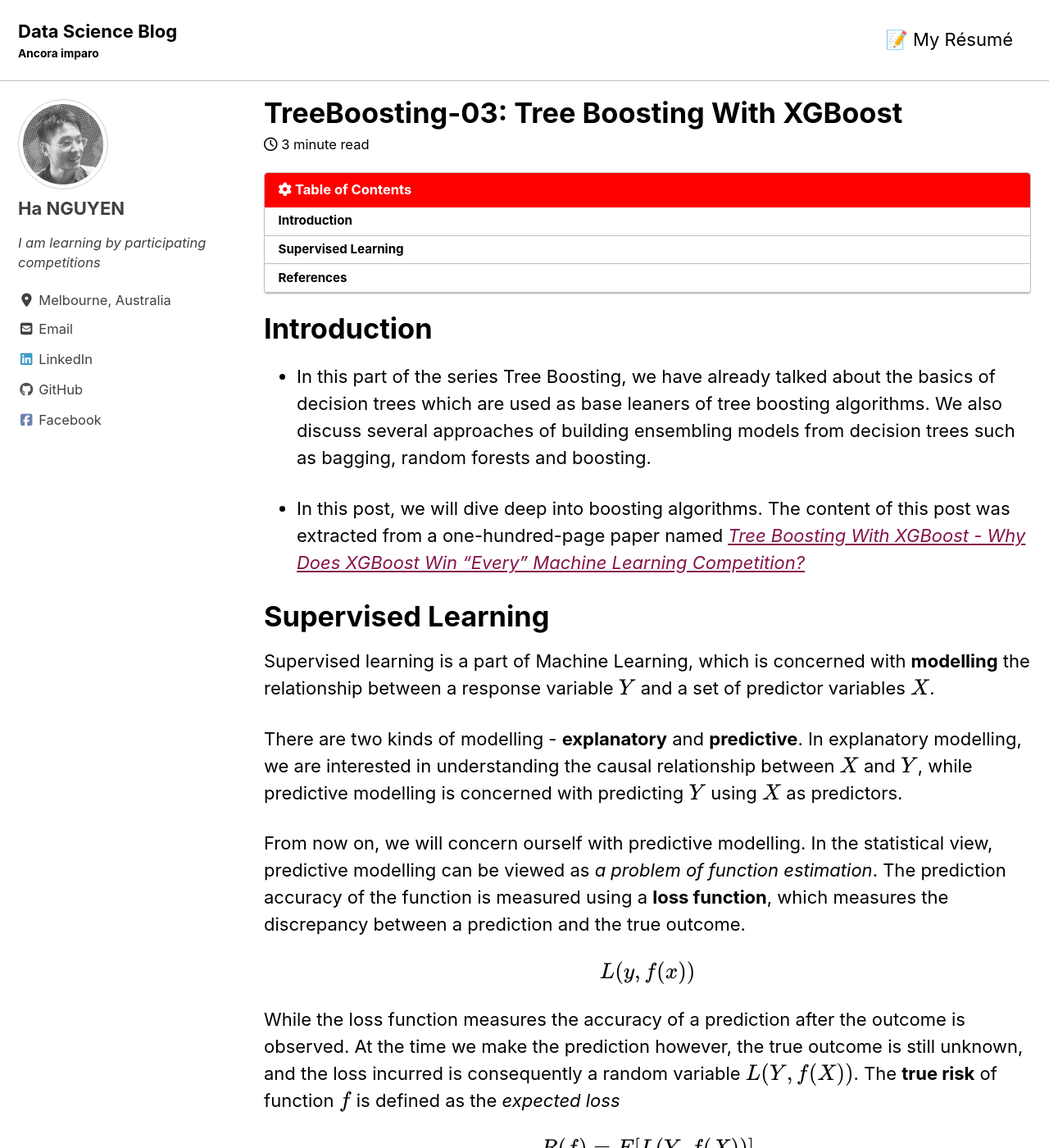
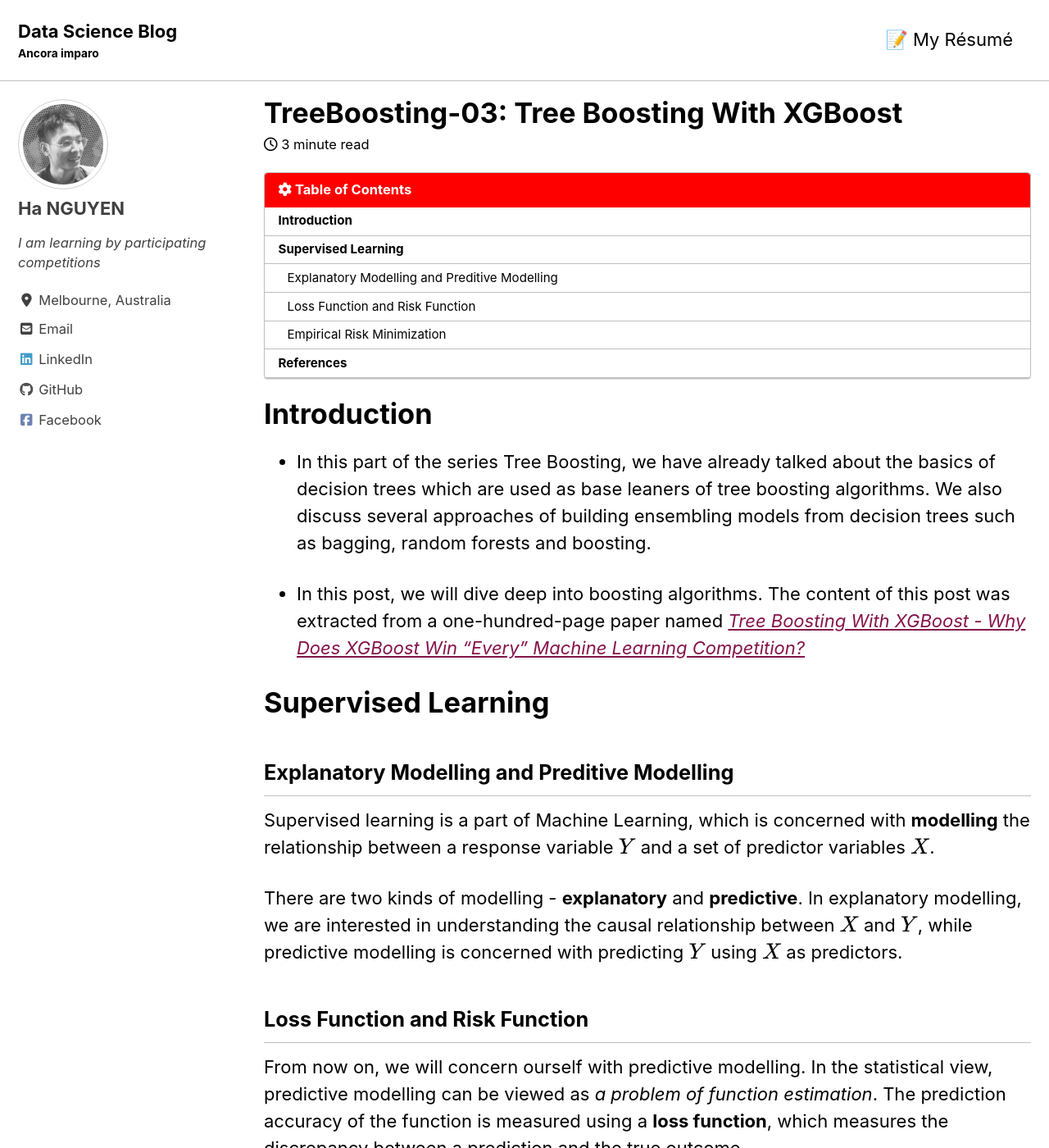
Before and after one commit to datasciblog/datasciblog.github.io, a Jekyll site: the page built from _posts/2020-02-26-tree-boosting-03.md, in a window 1280 px wide and 1400 px high. Shown: the whole window at 82% size. Built offline with Jekyll 4.4.1, drawn with Linux system fonts in a browser that asks for light colours; cached includes are drawn as plain includes; nearby versions of some CDN libraries; formulas are drawn with MathJax 3; some of the changed text lies outside the part shown.

Commit message:
Update 2020-02-26-tree-boosting-03.md

```diff
--- a/_posts/2020-02-26-tree-boosting-03.md
+++ b/_posts/2020-02-26-tree-boosting-03.md
@@ -26,10 +26,13 @@ toc_icon: "cog"
 
 # Supervised Learning
 
+## Explanatory Modelling and Preditive Modelling
+
 Supervised learning is a part of Machine Learning, which is concerned with **modelling** the relationship between a response variable $Y$ and a set of predictor variables $X$.
 
 There are two kinds of modelling - **explanatory** and **predictive**. In explanatory modelling, we are interested in understanding the causal relationship between $X$ and $Y$, while predictive modelling is concerned with predicting $Y$ using $X$ as predictors.
 
+## Loss Function and Risk Function
 From now on, we will concern ourself with predictive modelling. In the statistical view, predictive modelling can be viewed as *a problem of function estimation*. The prediction accuracy of the function is measured using a **loss function**, which measures the discrepancy between a prediction and the true outcome.
 
 $$L(y, f(x))$$
@@ -44,6 +47,8 @@ The **target function** is now defined as
 $$f^{*} = \underset{f}{\arg\min} R(f)$$
 
 and we are going to estimate this target function.
+
+## Empirical Risk Minimization
 
 Unfortunately, since we may never know the true risk $R(f)$, we need to rely on the **empirical risk** when inferring our model.
 
```
